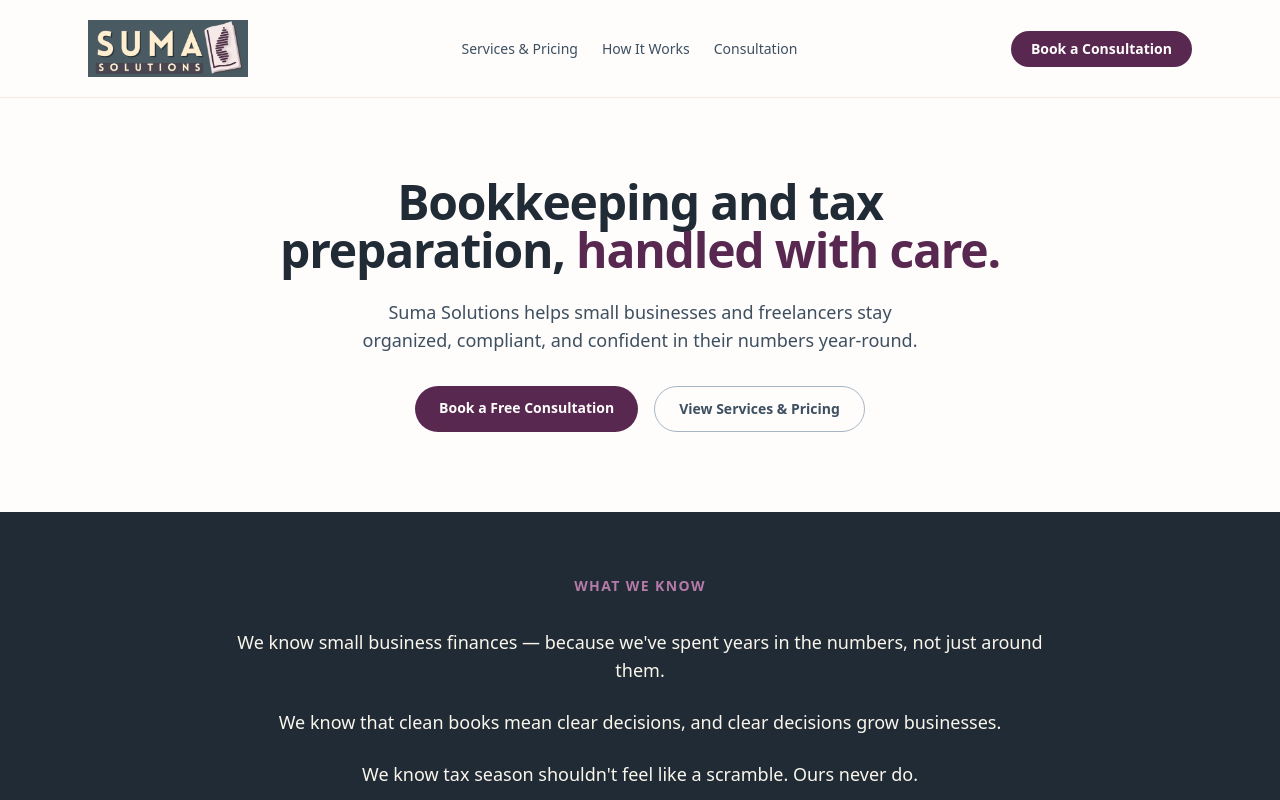
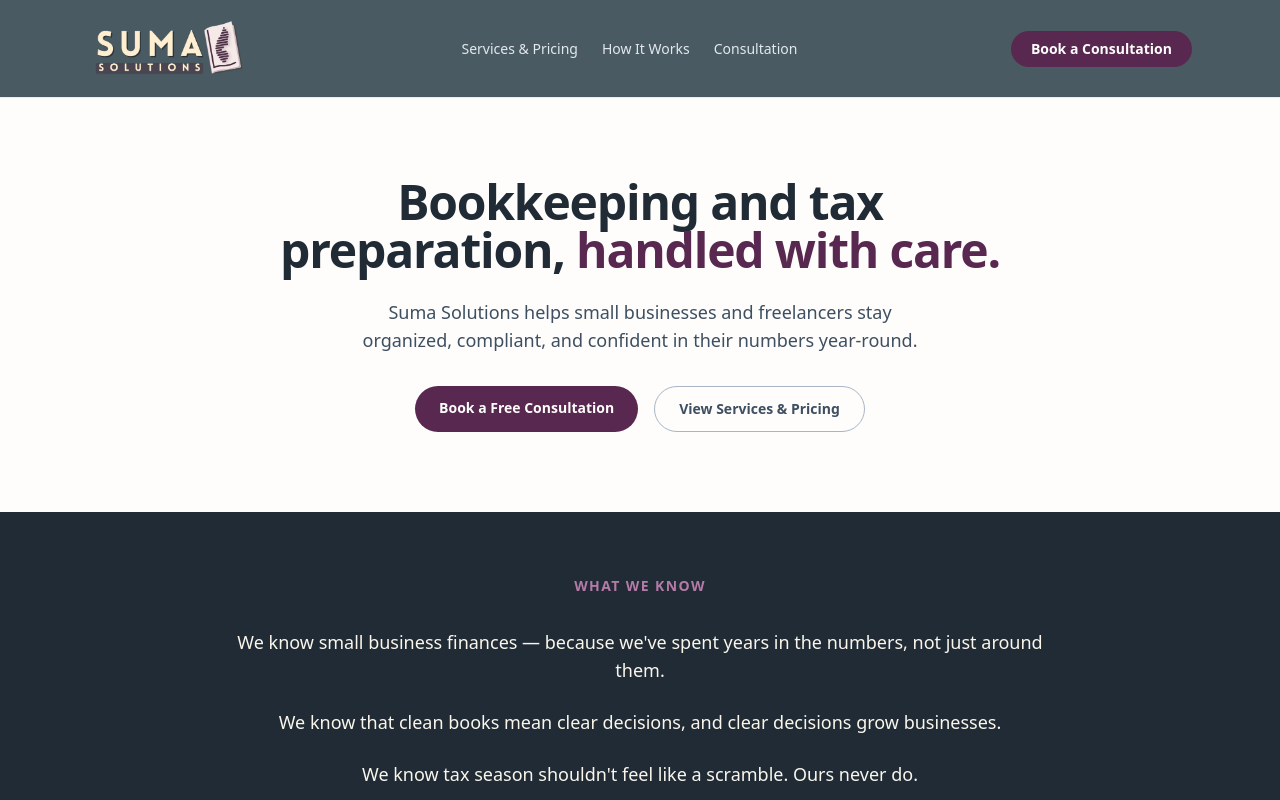
Before and after one commit to alejandramelhernandez-rgb/suma-solutions-website, a Next.js app: page / in a window 1280 px wide. Shown: the top 800 px of the page. Built offline with nearby package versions, Linux system fonts and the light colour scheme.

Commit message:
Update header styles in layout.tsx
Changed header background color and text color in the layout.

```diff
--- a/app/layout.tsx
+++ b/app/layout.tsx
@@ -23,7 +23,7 @@
   return (
     <html lang="en">
       <body className="flex min-h-screen flex-col bg-cream-50">
-        <header className="border-b border-cream-200 bg-cream-50">
+        <header className="border-b border-cream-200 bg-[#4A5A63]">
           <nav className="mx-auto flex max-w-6xl flex-wrap items-center justify-between gap-4 px-6 py-5">
             <Link href="/">
               <Image
@@ -33,7 +33,7 @@
                 height={50}
               />
             </Link>
-            <ul className="flex flex-wrap gap-6 text-sm font-medium text-slate-700">
+            <ul className="flex flex-wrap gap-6 text-sm font-medium text-slate-100">
               {navLinks.map((link) => (
                 <li key={link.href}>
                   <Link
```
